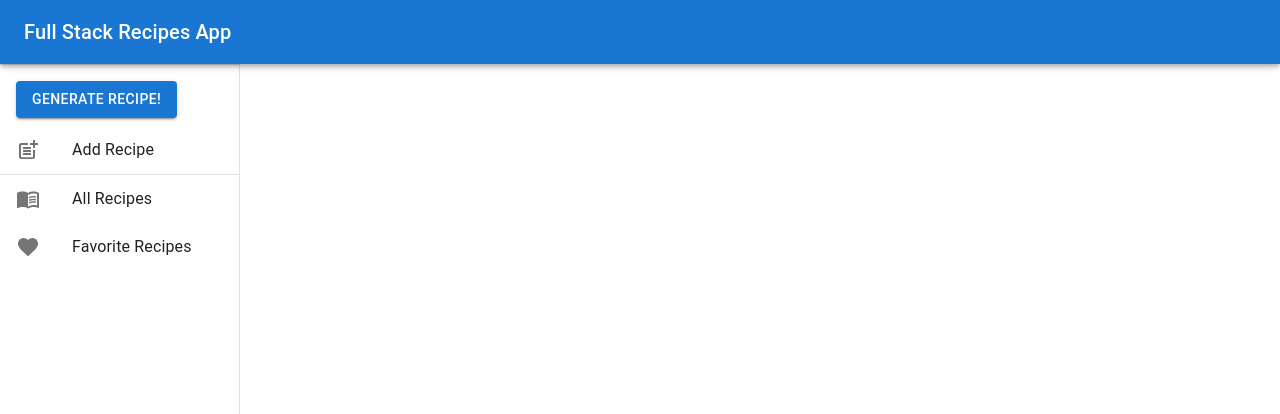
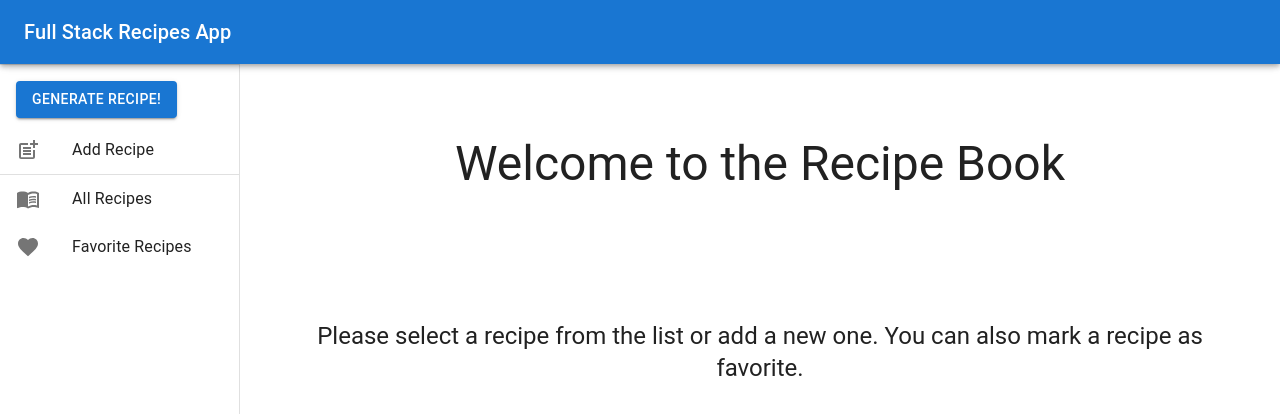
Before and after one commit to Zenb0t/fullstack-recipe-app, a React (Create React App) app in the folder frontend-recipes/: page / in a window 1280 px wide. Shown: the top 414 px of the page. Built offline with nearby package versions, Linux system fonts and the light colour scheme.

Commit message:
minor adjustments

```diff
--- a/frontend-recipes/src/AppRouter.tsx
+++ b/frontend-recipes/src/AppRouter.tsx
@@ -5,31 +5,36 @@ import { selectRecipes, selectFavoriteRecipes } from "./features/recipeBook/Reci
 import App from "./App";
 import RecipeDetail from "./features/recipeBook/RecipeDetail";
 import { RecipeForm } from "./features/recipeBook/form/RecipeForm";
+import { Box, Typography } from "@mui/material";
 
 /**Contains the routes for the application */
 export default function AppRouter() {
 
     const navigate = useNavigate();
 
+    const Welcome = () => {
+        return (<Box>
+            <Typography p={6} mb={4} align="center" variant="h3">Welcome to the Recipe Book</Typography>
+            <Typography p={6} align="center" variant="h5">
+                Please select a recipe from the list or add a new one.
+                You can also mark a recipe as favorite.
+            </Typography>
+        </Box>)
+    };
     const AllRecipes = () => <RecipeCardList recipes={useAppSelector(selectRecipes)} />;
-
     const Favorites = () => <RecipeCardList recipes={useAppSelector(selectFavoriteRecipes)} />;
-
-    const WithEgg = () => <div>With Eggs</div>;
-
-    const NoMatch = () => <div>No match, try a different URL</div>;
-
-    const AddRecipe = () => <RecipeForm handleClose={() => navigate(`/allrecipes`, { replace: true })}/>;
+    const NoMatch = () => <Typography p={6} mb={4} align="center" variant="h3">No match, try a different URL</Typography>;
+    const AddRecipe = () => <RecipeForm handleClose={() => navigate(`/allrecipes`, { replace: true })} />;
 
     return (
         <Routes>
             <Route path="/" element={<App />} >
+                <Route index element={<Welcome />} />
                 <Route path="add-recipe" element={<AddRecipe />} />
                 <Route path="/allrecipes" element={<AllRecipes />} />
                 <Route path="/favorites" element={<Favorites />} />
-                <Route path="/withEgg" element={<WithEgg />} />
                 <Route path="/recipes/:recipeId" element={<RecipeDetail />} />
-                <Route path="*" element={<NoMatch/>} />
+                <Route path="*" element={<NoMatch />} />
             </Route>
         </Routes>);
 
--- a/frontend-recipes/src/MagicButton.tsx
+++ b/frontend-recipes/src/app/MagicButton.tsx
@@ -1,7 +1,7 @@
 import { Button } from "@mui/material";
-import { useAppDispatch } from "./app/hooks";
-import  genRecipe, { genChickenSoupRecipe }  from "./fakeData";
-import { addRecipe } from './features/recipeBook/RecipeSlice';
+import { useAppDispatch } from "./hooks";
+import  genRecipe, { genChickenSoupRecipe }  from "../fakeData";
+import { addRecipe } from '../features/recipeBook/RecipeSlice';
 
 export const MagicButton = () => {
 
--- a/frontend-recipes/src/app/sideMenuDrawer.tsx
+++ b/frontend-recipes/src/app/sideMenuDrawer.tsx
@@ -4,7 +4,7 @@ import PostAddIcon from '@mui/icons-material/PostAdd';
 import MenuIcon from '@mui/icons-material/Menu';
 import FavoriteIcon from '@mui/icons-material/Favorite';
 import React from "react";
-import { MagicButton } from "../MagicButton";
+import { MagicButton } from "./MagicButton";
 import { NavLink } from "react-router-dom";
 
 export const drawerWidth = 240;
```
Also changed, not shown: frontend-recipes/package.json (+6 -5 lines), 1 other file (tests, documents, lock files or other folders).
